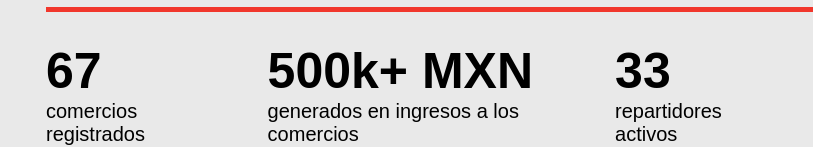
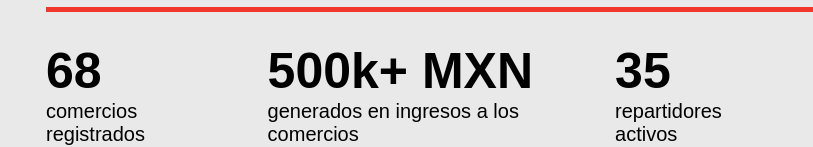
Before and after one commit to Dagoberto17/delivery-minero, a plain HTML site: page nuestro-impacto.html in a window 1280 px wide. Shown: the part 807-954 px from the top of the page, 54-867 px from the left. Drawn offline with Linux system fonts and the light colour scheme; files whose address does not match are found by name; a web font is replaced by a local one.

Commit message:
Actualización-repartidores-comercios
Actualizamos la cantidad de repartidores activos y comercios afiliados

```diff
--- a/nuestro-impacto.html
+++ b/nuestro-impacto.html
@@ -66,7 +66,7 @@
       <div class="linea_roja"></div>
       <div class="data">
         <div class="box">
-          <h4>67</h4>
+          <h4>68</h4>
           <p>comercios registrados</p>
         </div>
         <div class="box">
@@ -74,7 +74,7 @@
           <p>generados en ingresos a los comercios</p>
         </div>
         <div class="box">
-          <h4>33</h4>
+          <h4>35</h4>
           <p>repartidores activos</p>
         </div>
         <div class="box">
```
